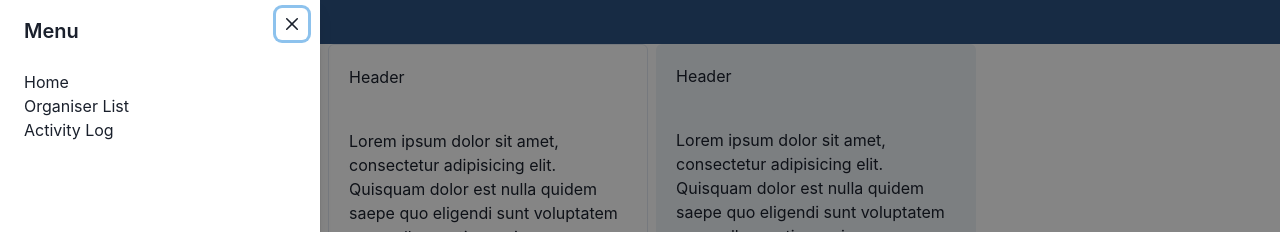
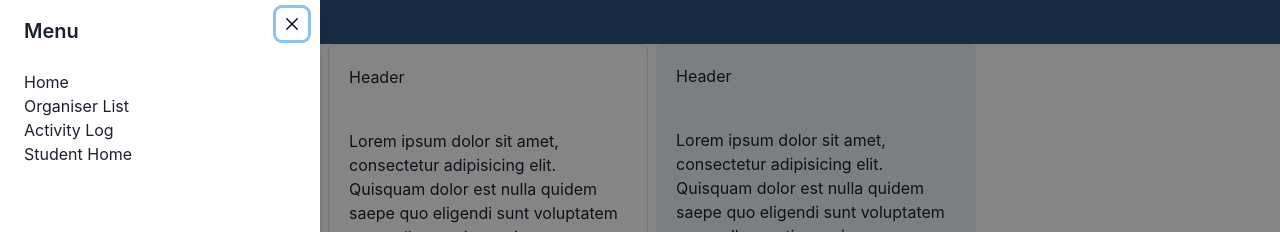
Before and after one commit to wlim0053/SEMS_2023, a React (Vite) app in the folder frontend/: page / in a window 1280 px wide. Both pictures are taken after a click on the icon 22 px from the left and 22 px from the top of the page. Shown: the top 232 px of the page. Built offline with nearby package versions, Linux system fonts and the light colour scheme.

Commit message:
Updated Navbar.tsx to include navigation to student homepage.

```diff
--- a/frontend/src/components/Navbar.tsx
+++ b/frontend/src/components/Navbar.tsx
@@ -13,40 +13,43 @@ import {
   background,
 } from "@chakra-ui/react";
 import { HamburgerIcon } from "@chakra-ui/icons";
+import { useNavigate } from "react-router-dom";
 
 const Navbar = () => {
-  const { isOpen, onOpen, onClose } = useDisclosure()
-  const buttonRef = React.useRef(null)
+  const { isOpen, onOpen, onClose } = useDisclosure();
+  const buttonRef = React.useRef(null);
+  const navigate = useNavigate();
 
   return (
     <>
       <Box bg="blue.700">
         {/* <Button ref={buttonRef} onClick={onOpen} variant='ghost' _hover={{}}> */}
-          <HamburgerIcon ref={buttonRef}
+        <HamburgerIcon
+          ref={buttonRef}
           onClick={onOpen}
-          boxSize='1.5em'
+          boxSize="1.5em"
           css={{
-            margin: '10px',
-            cursor: 'pointer'
-          }}/>
+            margin: "10px",
+            cursor: "pointer",
+          }}
+        />
         {/* </Button> */}
         <Drawer
           isOpen={isOpen}
-          placement='left'
+          placement="left"
           onClose={onClose}
           finalFocusRef={buttonRef}
           colorScheme="blackAlpha"
-          >
-          <DrawerOverlay ></DrawerOverlay>
+        >
+          <DrawerOverlay></DrawerOverlay>
           <DrawerContent>
-            <DrawerCloseButton/>
+            <DrawerCloseButton />
             <DrawerHeader>Menu</DrawerHeader>
             <DrawerBody>
-              {['Home', 'Organiser List', 'Activity Log'].map((nav) =>
-                <Box>
-                    {nav}
-                </Box>
-              )}
+              {["Home", "Organiser List", "Activity Log"].map((nav) => (
+                <Box>{nav}</Box>
+              ))}
+              <button onClick={() => navigate("/StudentHome")}>Student Home</button>
             </DrawerBody>
             <DrawerFooter>Hello3</DrawerFooter>
           </DrawerContent>
```
